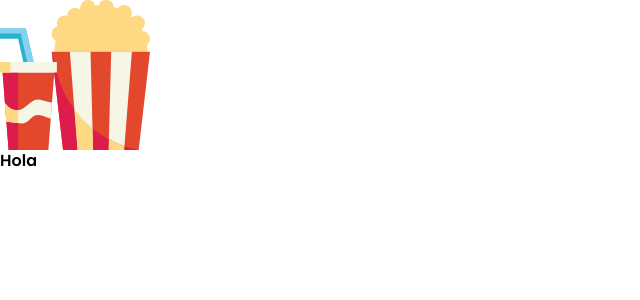
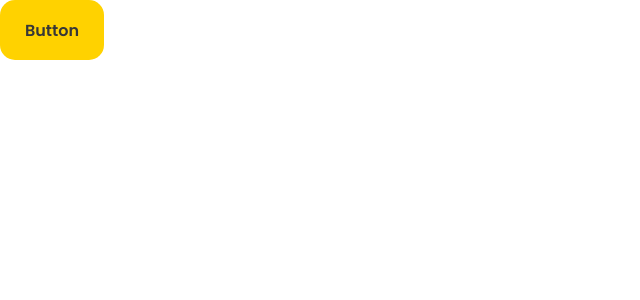
Before and after one commit to Venky913381/Food-web-application, a Next.js app: page / in a window 1280 px wide. Shown: the top 300 px of the page, without its empty margins (0-640 px from the left). Built offline with nearby package versions, Linux system fonts and the light colour scheme.

Commit message:
pull main

```diff
--- /dev/null
+++ b/components/atoms/Button/index.js
@@ -0,0 +1,11 @@
+import { StyledButton } from './styles'
+
+const Button = (props) => {
+  return (
+    <StyledButton {...props}>
+      {props.children}
+    </StyledButton>
+  )
+}
+
+export default Button
--- /dev/null
+++ b/components/atoms/Button/styles.js
@@ -0,0 +1,22 @@
+import styled from 'styled-components'
+
+export const StyledButton = styled.button`
+  display: flex;
+  align-items: center;
+  justify-content: center;
+  background-color: ${({ theme, bg = 'yellow' }) => theme[bg]};
+  color: ${({ theme, color = 'grayPrimary' }) => theme[color]};
+  height: ${({ h = '60px' }) => h};
+  width: ${({ w = 'auto' }) => w};
+  border-radius: 15px;
+  margin: ${({ m = 0 }) => m};
+  padding: ${({ p = '0 25px' }) => p};
+  font-size: 16px;
+  font-weight: 600;
+  transition: .3s;
+  outline: none;
+
+  &:active{
+    transform: scale(.9);
+  }
+`
--- a/pages/index.js
+++ b/pages/index.js
@@ -1,12 +1,10 @@
-import Popcorn from '@icons/Popcorn'
-import Anchor from '@atoms/Anchor'
+import Button from '@atoms/Button'
 
 const Index = () => {
   return (
-    <Anchor href='/popcorn'>
-      <Popcorn />
-      <h1>Hola</h1>
-    </Anchor>
+    <Button>
+      Button
+    </Button>
   )
 }
 
--- a/styles/Theme/index.js
+++ b/styles/Theme/index.js
@@ -7,7 +7,8 @@ const colors = {
   MainBg: '#F6F6F6',
   white: '#FFFFFF',
   black: '#000000',
-  auto: 'auto'
+  auto: 'auto',
+  transparent: 'transparent'
 }
 
 export default colors
```
